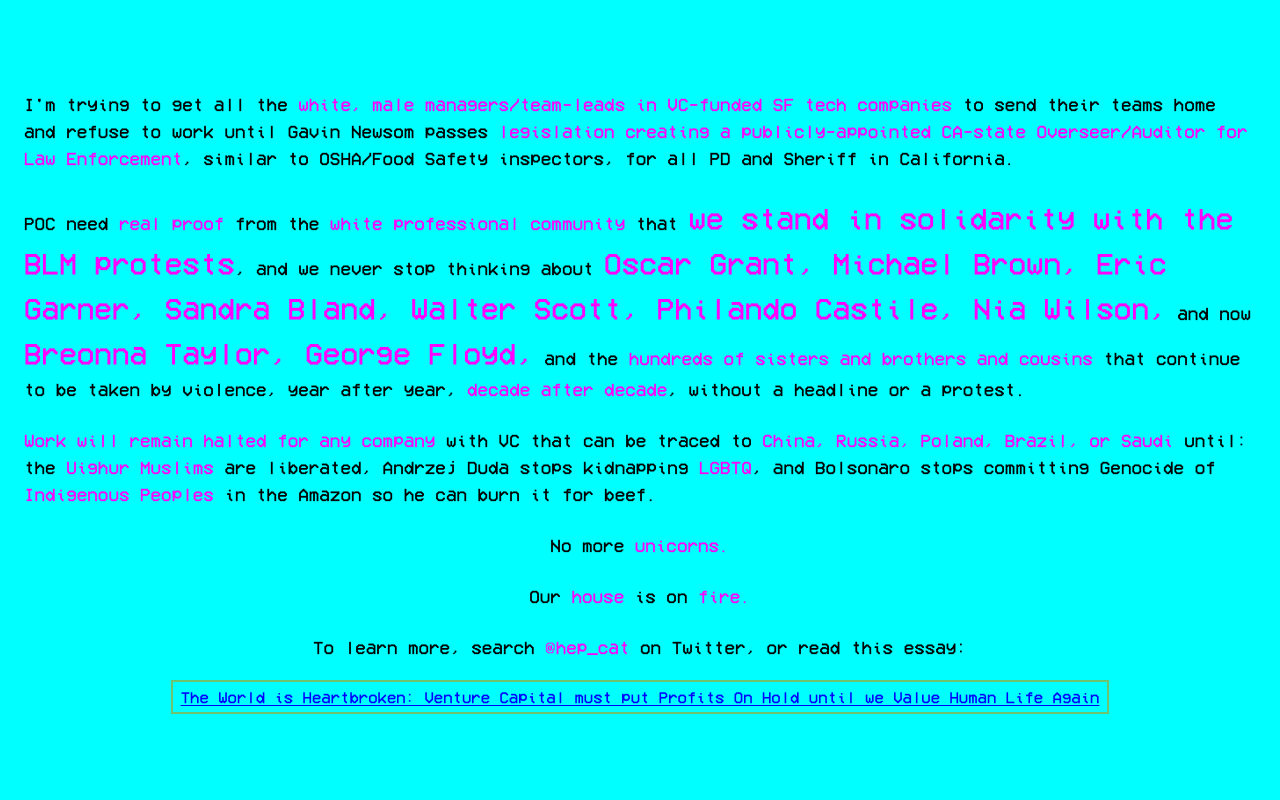
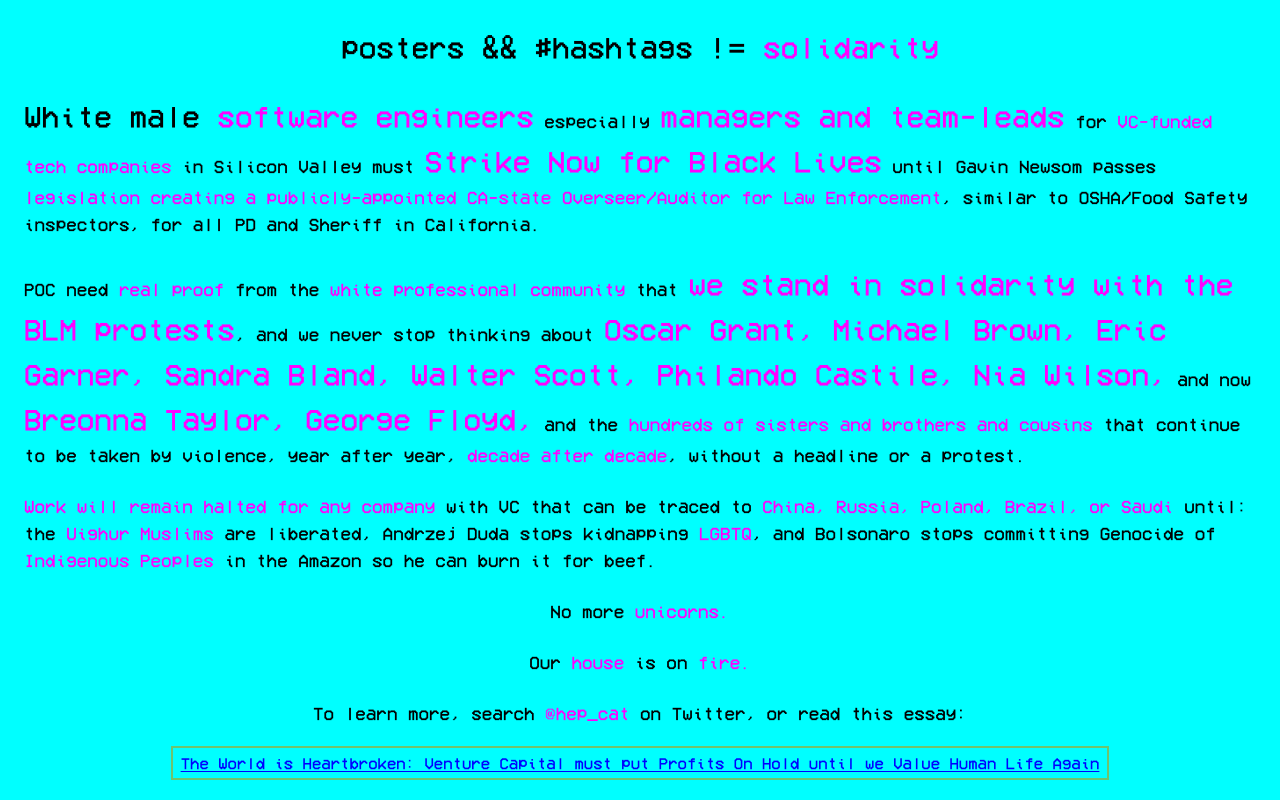
Before and after one commit to TheDripper/notusedyet, a Nuxt app: page / in a window 1280 px wide. Built offline with nearby package versions, Linux system fonts and the light colour scheme.

Commit message:
!= solidarity

```diff
--- a/pages/index.vue
+++ b/pages/index.vue
@@ -1,11 +1,11 @@
 <template>
   <div id="root">
     <div class="slide middle p-6">
+      <p class="subnow">posters && #hashtags != <span class="magenta">solidarity</span></p>
       <p class=" black">
-        I'm trying to get all the
         <span
-          class="magenta"
-        >white, male managers/team-leads in VC-funded SF tech companies</span> to send their teams home and refuse to work until Gavin Newsom passes
+          class="subnow"
+        >White male <span class="magenta">software engineers</span></span> especially <span class="magenta subnow">managers and team-leads</span> for <span class="magenta">VC-funded tech companies</span> in Silicon Valley must <span class="magenta subnow">Strike Now for Black Lives</span> until Gavin Newsom passes
         <span
           class="magenta"
         >legislation creating a publicly-appointed CA-state Overseer/Auditor for Law Enforcement</span>, similar to OSHA/Food Safety inspectors, for all PD and Sheriff in California.
--- a/pages/rip-bam-house-on-fire.vue
+++ b/pages/rip-bam-house-on-fire.vue
@@ -140,6 +140,7 @@
     <div class="slate-resizable-image-embed slate-image-embed__resize-full-width">
       <img
         alt="RICH AF"
+        class="mb-16"
         data-media-urn
         data-li-src="https://media-exp1.licdn.com/dms/image/C5612AQHlYgV23bvQOQ/article-inline_image-shrink_1500_2232/0?e=1602115200&amp;v=beta&amp;t=2qOzNYulRzYYA4Klek3hrHeP5WVhgTHHkJ0MOPcadik"
         src="/white_rich_people.png"
@@ -148,7 +149,7 @@
     <p>White professionals in Silicon Valley need to stop enabling these smiling VC thespians by pretending this economy isn't absolutely sick. Before COVID hit I was working at startup that provided dinner, and every night POC twice my age would haul big heavy racks of food up the elevator and serve me. White Liberals don't really have radar for when everybody light-skinned in the room is in a nice hip outfit and anybody a shade too dark is in a uniform with the logo of the company they work for. Whenever I'd make a comment about this I was met with total shock and silence. There was usually some appeal like "Well I'm glad for the thing Executives/Leadership said about it today at the town hall."</p>
     <p>
       What
-      <em>did</em>ELT say about BLM? This is not verbatim, but at that company, it was to the effect of: "Look, this isn't even about politics. It's just good business. Our customers want it, the team wants it, it's a win-win-win."
+      <em>did</em> ELT say about BLM? This is not verbatim, but at that company, it was to the effect of: "Look, this isn't even about politics. It's just good business. Our customers want it, the team wants it, it's a win-win-win."
     </p>
     <p>
       This is VCs answer to BLM:
```
